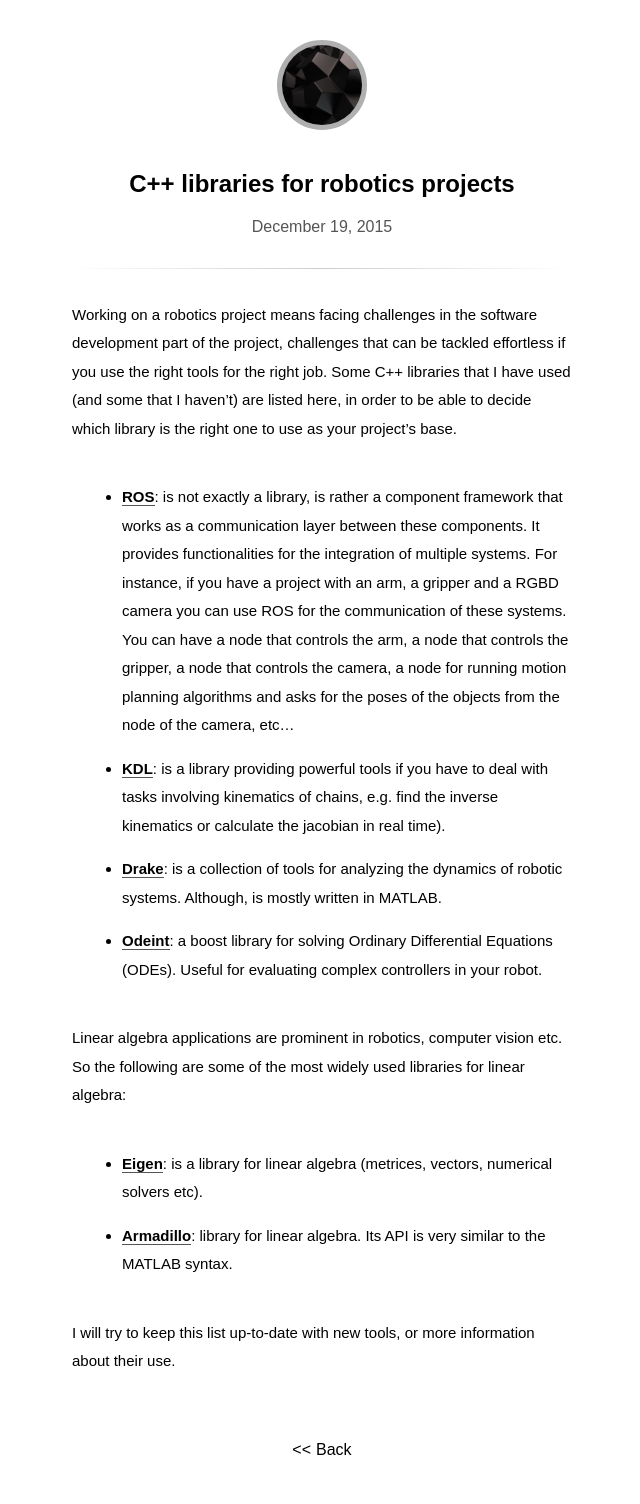
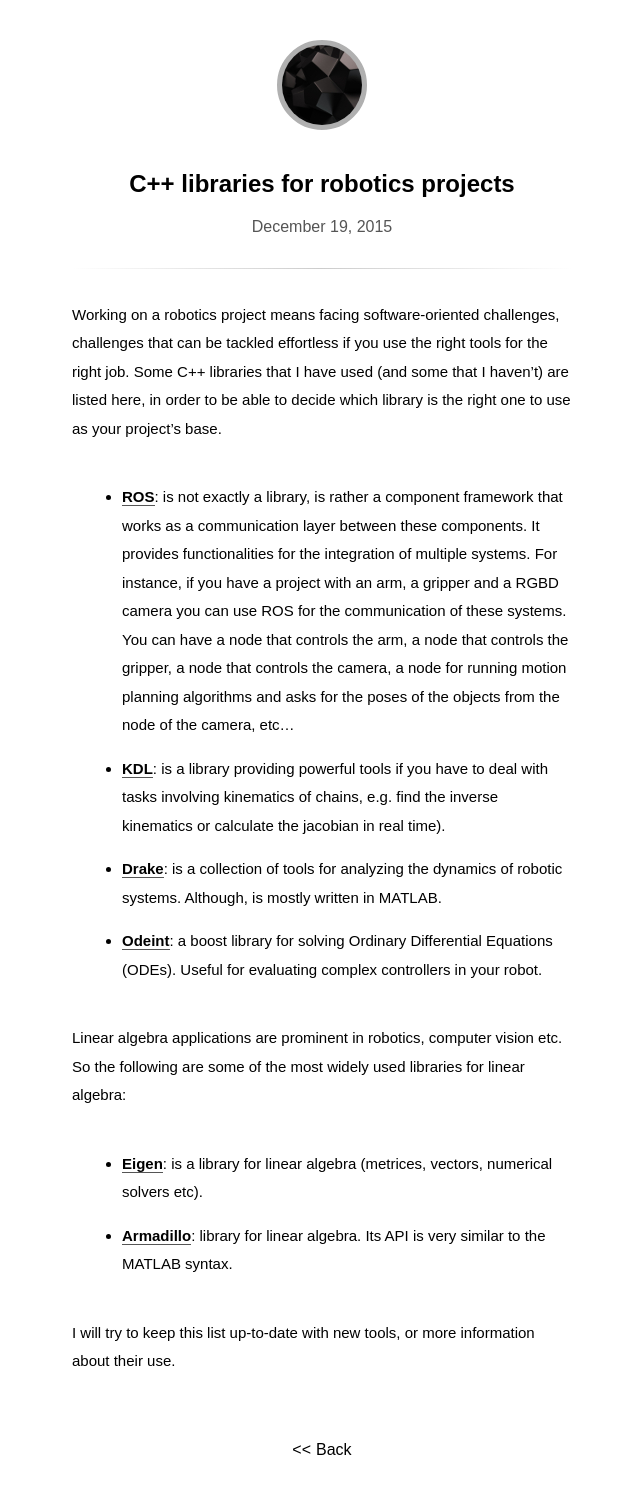
Before and after one commit to iSaran/isaran.github.io, a Jekyll site: the page built from _posts/2015-12-19-cpp-libraries.md, in a window 1280 px wide. Shown: the whole page, without its empty margins (318-958 px from the left). Built offline with Jekyll 4.4.1, drawn with Linux system fonts in a browser that asks for light colours; some web fonts are replaced.

```diff
--- a/_posts/2015-12-19-cpp-libraries.md
+++ b/_posts/2015-12-19-cpp-libraries.md
@@ -3,7 +3,7 @@ title: C++ libraries for robotics projects
 updated: 2015-09-06 15:56
 ---
 
-Working on a robotics project means facing challenges in the software development part of the project, challenges that can be tackled effortless if you use the right tools for the right job. Some C++ libraries that I have used (and some that I haven't) are listed here, in order to be able to decide which library is the right one to use as your project's base.
+Working on a robotics project means facing software-oriented challenges, challenges that can be tackled effortless if you use the right tools for the right job. Some C++ libraries that I have used (and some that I haven't) are listed here, in order to be able to decide which library is the right one to use as your project's base.
 
 * **[ROS](http://www.ros.org)**: is not exactly a library, is rather a component framework that works as a communication layer between these components. It provides functionalities for the integration of multiple systems. For instance, if you have a project with an arm, a gripper and a RGBD camera you can use ROS for the communication of these systems. You can have a node that controls the arm, a node that controls the gripper, a node that controls the camera, a node for running motion planning algorithms and asks for the poses of the objects from the node of the camera, etc...
 
```
